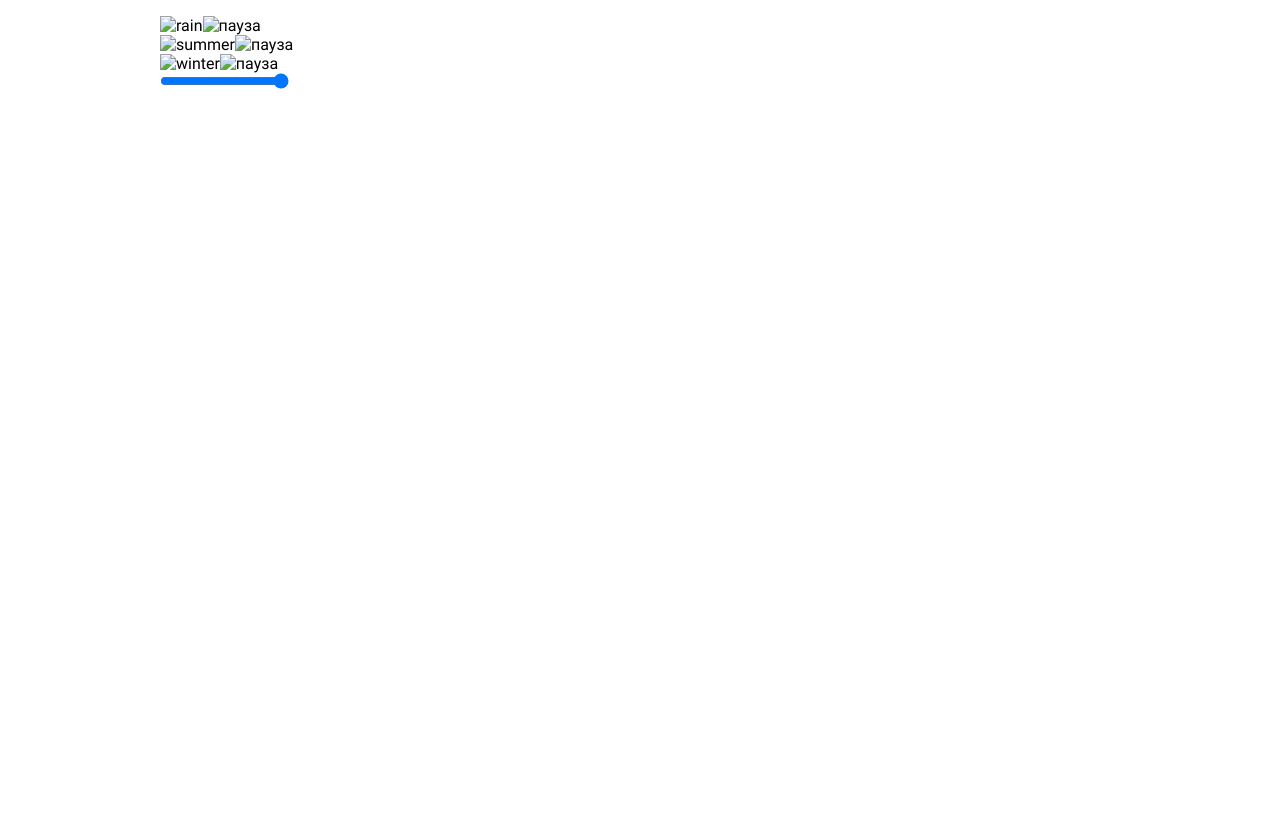
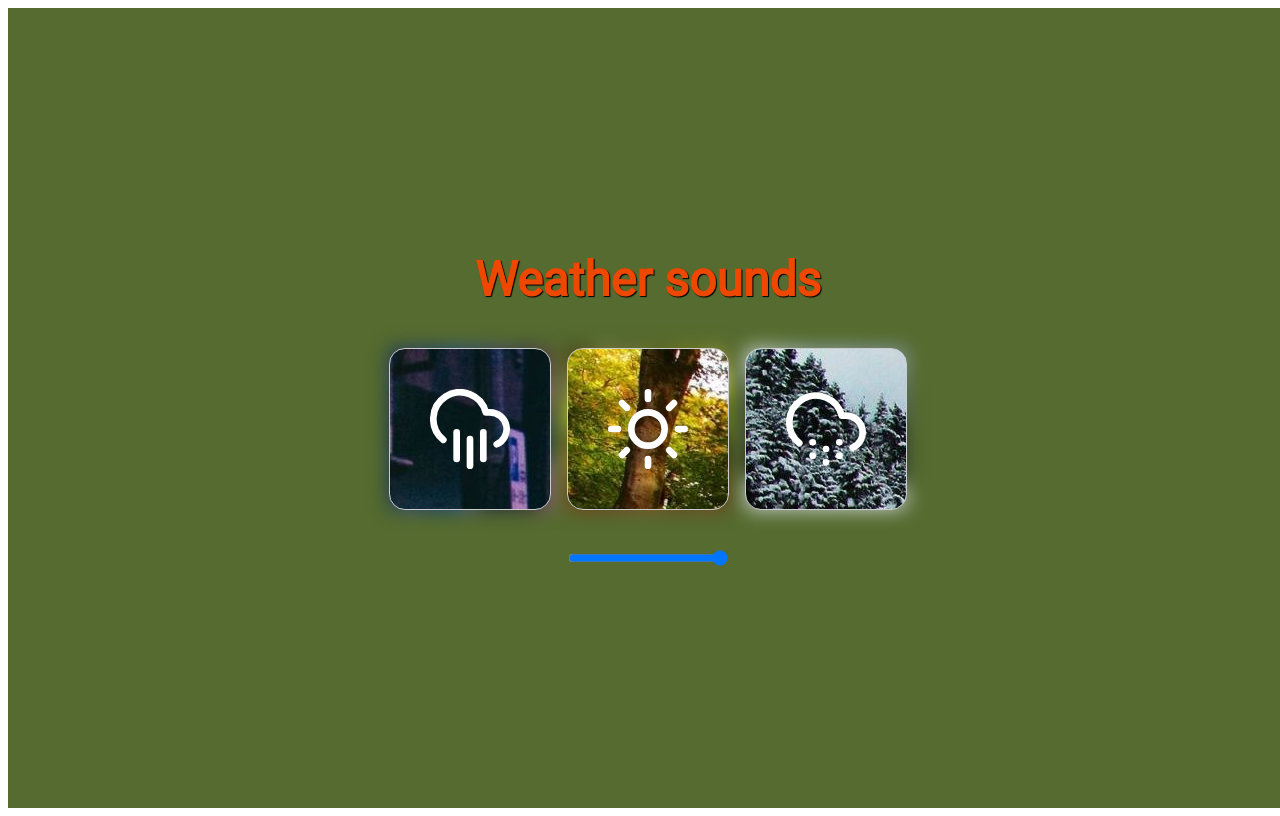
Before and after one commit to Ryntico/Result_Webpack_Homework, a website built with webpack: page public/index.html in a window 1280 px wide. Built offline with nearby package versions, Linux system fonts and the light colour scheme; files whose address does not match are found by name.

Commit message:
chore: готово

```diff
--- a/src/assets/css/index.scss
+++ b/src/assets/css/index.scss
@@ -3,14 +3,117 @@
   src: url('../../fonts/Roboto-Regular.ttf') format('truetype');
 }
 
-* {
-  padding: 0;
-  margin: 0;
-  box-sizing: border-box;
+body {
+  font-family: 'Roboto', sans-serif;
 }
 
-body {
-  font-family: 'Roboto', sans-serif;
-  max-width: 960px;
-  margin: 1rem auto;
+.d-none {
+  display: none;
 }
+
+.layout {
+  transition-duration: 1s;
+  width: 100vw;
+  height: 100vh;
+  display: flex;
+  flex-direction: column;
+  justify-content: center;
+  filter: blur();
+  background-color: darkolivegreen;
+
+  .header {
+    font-size: 3rem;
+    text-align: center;
+    color: #ed4700;
+    text-shadow: 1px 1px 1px #000;
+  }
+
+  .buttons-container {
+    display: flex;
+    flex-wrap: wrap;
+    justify-content: center;
+
+    .button {
+      cursor: pointer;
+      width: 10rem;
+      height: 10rem;
+      margin: 0.5rem;
+      border: 1px solid #ccc;
+      display: flex;
+      flex-direction: column;
+      justify-content: center;
+      align-items: center;
+      position: relative;
+      border-radius: 1rem;
+
+      .icon{
+        width: 5rem;
+        height: 5rem;
+      }
+    }
+
+    .rain {
+      background-image: url('../rainy-bg.jpg');
+    }
+
+    .summer {
+      background-image: url('../summer-bg.jpg');
+    }
+
+    .winter {
+      background-image: url('../winter-bg.jpg');
+    }
+
+  }
+
+  .volume {
+    width: 10rem;
+    margin: 2rem auto;
+    cursor: pointer;
+  }
+}
+
+.rain::before {
+  transition-duration: 1s;
+  content: '';
+  position: absolute;
+  top: 0;
+  left: 0;
+  width: 100%;
+  height: 100%;
+  background-size: cover;
+  background-position: center;
+  filter: blur(10px);
+  z-index: -1;
+  background-image: url('../rainy-bg.jpg');
+}
+
+.summer::before {
+  transition-duration: 1s;
+  content: '';
+  position: absolute;
+  top: 0;
+  left: 0;
+  width: 100%;
+  height: 100%;
+  background-size: cover;
+  background-position: center;
+  filter: blur(10px);
+  z-index: -1;
+  background-image: url('../summer-bg.jpg');
+}
+
+.winter::before {
+  transition-duration: 1s;
+  content: '';
+  position: absolute;
+  top: 0;
+  left: 0;
+  width: 100%;
+  height: 100%;
+  background-size: cover;
+  background-position: center;
+  filter: blur(10px);
+  z-index: -1;
+  background-image: url('../winter-bg.jpg');
+}
--- a/src/index.js
+++ b/src/index.js
@@ -6,6 +6,11 @@ const buttonList = []
 
 const $root = document.querySelector('#app')
 $root.className = 'layout'
+
+const header = document.createElement('h1')
+header.className = 'header'
+header.textContent = 'Weather sounds'
+$root.append(header)
 
 const buttonsContainer = document.createElement('div')
 buttonsContainer.className = 'buttons-container'
@@ -19,7 +24,7 @@ $volumeControl.max = 1
 $volumeControl.step = 0.01
 $volumeControl.className = 'volume'
 $volumeControl.addEventListener('input', event => {
-  audioList.forEach(item => item.volume = event.target.value)
+  buttonList.map(buttonObj => buttonObj.audio).forEach(item => item.volume = event.target.value)
 })
 $root.append($volumeControl)
 
@@ -33,25 +38,24 @@ function renderItem(button) {
   buttonObject.audio = $audio
 
   const $iconDefault = document.createElement('img')
-  $iconDefault.src = `url(${button.icon})`
+  $iconDefault.src = button.icon
   $iconDefault.alt = button.title
-  $iconDefault.className = 'icon-default'
+  $iconDefault.className = 'icon'
   buttonObject.iconDefault = $iconDefault
 
   const $iconPause = document.createElement('img')
-  $iconPause.src = `url(${pauseIcon})`
+  $iconPause.src = pauseIcon
   $iconPause.alt = 'пауза'
-  $iconPause.className = 'icon-pause d-none'
+  $iconPause.className = 'icon d-none'
   buttonObject.iconPause = $iconPause
 
   const $el = document.createElement('div')
-  $el.className = `button ${button.title}` // описать класс title для отрисовки фона
-  // $el.style.backgroundImage = `url(${button.backgroundImage})`
+  $el.className = `button ${button.title}`
   $el.append($iconDefault, $iconPause)
   buttonObject.el = $el
 
   $el.addEventListener('click', () => {
-    buttonsContainer.style.backgroundImage = `url(${ button.backgroundImage })`
+    $root.className = `layout ${button.title}`
 
     for (let btn of buttonList) {
       if (btn.id === buttonObject.id) {
@@ -63,6 +67,7 @@ function renderItem(button) {
           btn.audio.pause()
           btn.iconDefault.classList.remove('d-none')
           btn.iconPause.classList.add('d-none')
+          $root.className = `layout`
         }
       } else {
         if (!btn.audio.paused) {
```
Also changed, not shown: 2 other files.
